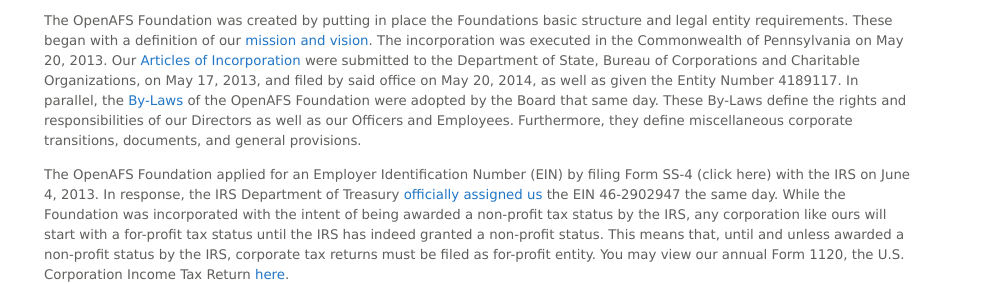
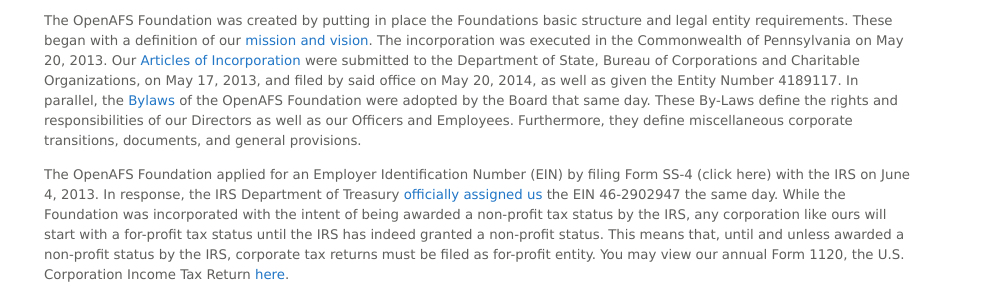
Before and after one commit to openafsfoundation/openafsfoundation.org, a Jekyll site: the page built from about/index.md, in a window 1280 px wide and 900 px high, scrolled down 1711 px. Shown: the part 167-451 px from the top of the window, without its empty margins (161-1146 px from the left). Built offline with Jekyll 4.4.1, drawn with Linux system fonts in a browser that asks for light colours.

Commit message:
text edit
Change "By-laws" to "Bylaws"

```diff
--- a/about/index.md
+++ b/about/index.md
@@ -123,7 +123,7 @@
 Incorporation](XXXbrokenlink) were submitted to the Department of State, Bureau
 of Corporations and Charitable Organizations, on May 17, 2013, and filed by
 said office on May 20, 2014, as well as given the Entity Number 4189117.  In
-parallel, the [By-Laws](XXXbrokenlink) of the OpenAFS Foundation were adopted
+parallel, the [Bylaws](XXXbrokenlink) of the OpenAFS Foundation were adopted
 by the Board that same day.  These By-Laws define the rights and
 responsibilities of our Directors as well as our Officers and Employees.
 Furthermore, they define miscellaneous corporate transitions, documents, and
```
